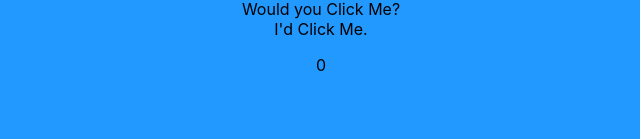
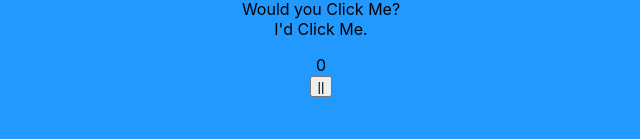
Before and after one commit to NicholasHeilman/party_howler, a React (Create React App) app: page / in a window 1280 px wide. Shown: the part 161-300 px from the top of the page, without its empty margins (319-959 px from the left). Built offline with nearby package versions, Linux system fonts and the light colour scheme; no server answers.

Commit message:
add stop button for yes.mp3

```diff
--- a/src/App.js
+++ b/src/App.js
@@ -17,6 +17,11 @@ class App extends Component {
    }
     // this.setState({
     //   scream: this.state.scream += 1})
+  }
+
+  pause=()=>{
+    console.log('Pause Click');
+    this.yes.stop();
   }
 
   // sound = new Howl({
@@ -59,6 +64,9 @@ class App extends Component {
         <p>Would you Click Me? <br />
             I'd Click Me. </p>
         {this.state.scream}
+        <footer>
+          <button className="pause-btn" onClick={this.pause}>||</button>
+        </footer>
       </div>
     );
   }
--- a/src/play-button/css/style.css
+++ b/src/play-button/css/style.css
@@ -12,11 +12,10 @@ body {
   position: relative;
   overflow: hidden;
   outline: none;
-
 }
 
 
-/* triangle */
+ /* triangle  */
 
 .play-btn::after {
   content: '';
```
Also changed, not shown: src/play-button/index.html (+0 -7 lines), src/play-button/license.txt.
